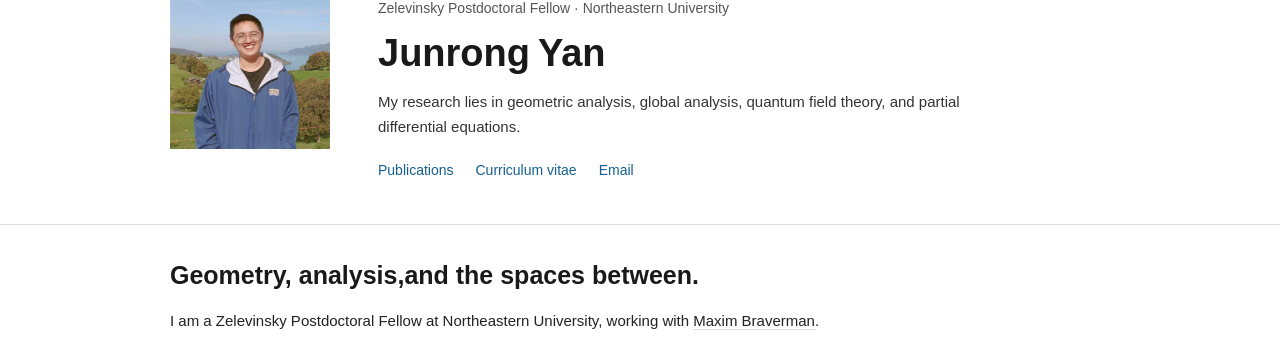
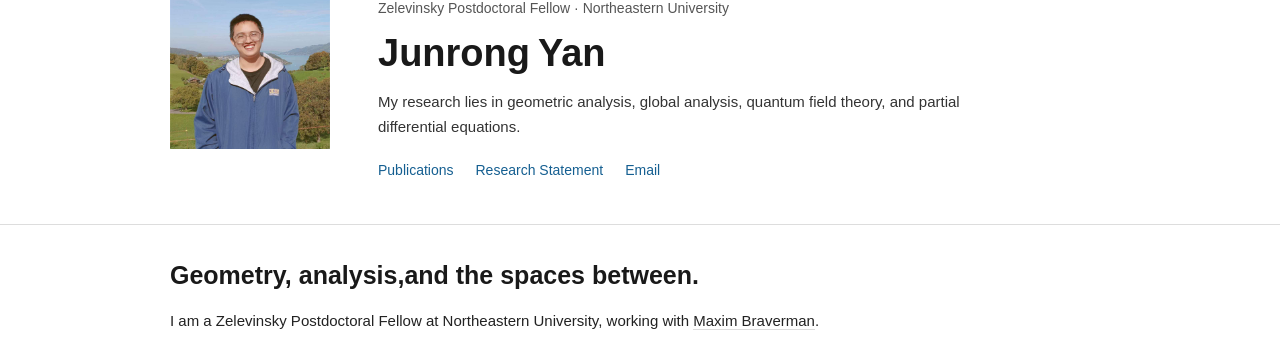
Before and after one commit to j-yan783/j-yan_math.github.io, a Jekyll site: the page index.html, which Jekyll copies as it is, in a window 1280 px wide and 900 px high. Shown: the part 161-514 px from the top of the window. Built offline with Jekyll 4.4.1, drawn with Linux system fonts in a browser that asks for light colours.

Commit message:
Update index.html

```diff
--- a/index.html
+++ b/index.html
@@ -10,7 +10,7 @@
 <body>
 <main>
   <header class="site-header"><a class="brand" href="#top" aria-label="Junrong Yan, home">JY<span>.</span></a><nav aria-label="Primary navigation"><a href="#about">About</a><a href="#research">Research</a><a href="#teaching">Teaching</a></nav><a class="nav-contact" href="mailto:j.yan@northeastern.edu">Email me <span>↗</span></a></header>
-  <section class="hero" id="top"><div class="hero-copy"><p class="eyebrow">Zelevinsky Postdoctoral Fellow · Northeastern University</p><h1>Junrong<br><em>Yan</em></h1><p class="lead">My research lies in geometric analysis, global analysis, quantum field theory, and partial differential equations.</p><div class="hero-actions"><a class="button primary" href="#research">Publications</a><a class="button text" href="CV(2026 New).pdf">Curriculum vitae</a><a class="button text" href="mailto:j.yan@northeastern.edu">Email</a></div></div><aside class="profile-card" aria-label="Current appointment">
+  <section class="hero" id="top"><div class="hero-copy"><p class="eyebrow">Zelevinsky Postdoctoral Fellow · Northeastern University</p><h1>Junrong<br><em>Yan</em></h1><p class="lead">My research lies in geometric analysis, global analysis, quantum field theory, and partial differential equations.</p><div class="hero-actions"><a class="button primary" href="#research">Publications</a><a class="button text" href="Research_Statement .pdf">Research Statement</a><a class="button text" href="mailto:j.yan@northeastern.edu">Email</a></div></div><aside class="profile-card" aria-label="Current appointment">
       <img
         class="portrait"
         src="微信图片_20231010235505.jpg"
```
